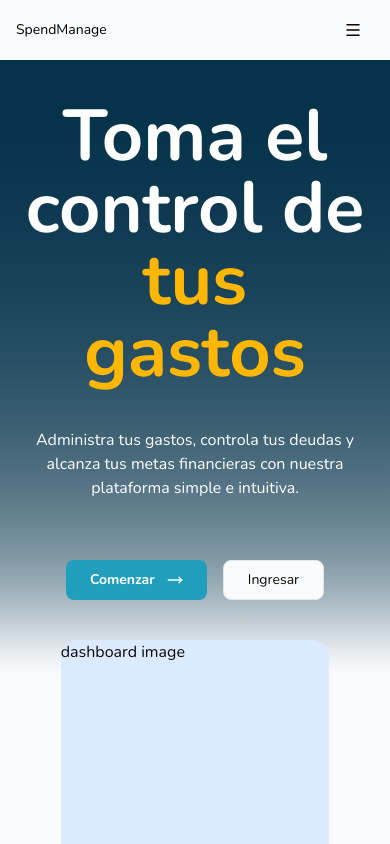
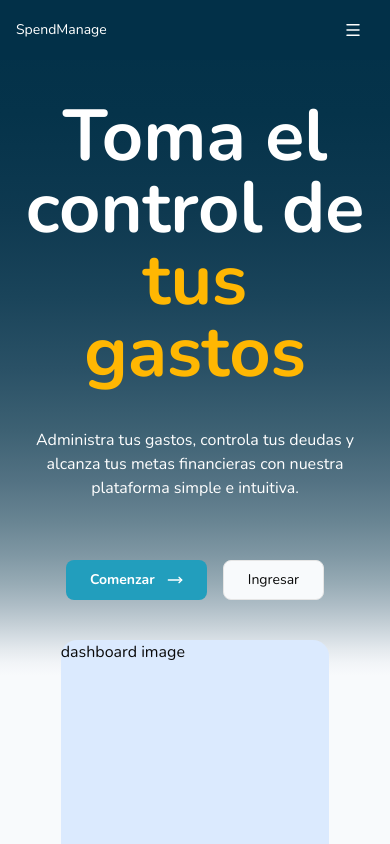
Before and after one commit to JahirMM/SpendManage, a Next.js app: page / in a window 390 px wide. Shown: the top 844 px of the page. Built offline with nearby package versions, Linux system fonts and the light colour scheme.

Commit message:
style(header): adecuarlo al color del fondo del hero

```diff
--- a/src/app/page.tsx
+++ b/src/app/page.tsx
@@ -5,7 +5,7 @@ export default function Home() {
   return (
     <>
       <Header />
-      <main className="relative z-50 max-w-5xl px-4 mx-auto xl:max-w-7xl xl:px-0">
+      <main className="relative z-30 max-w-5xl px-4 mx-auto xl:max-w-7xl xl:px-0">
         <Hero />
       </main>
       <div
--- a/src/home/components/Header.tsx
+++ b/src/home/components/Header.tsx
@@ -13,7 +13,7 @@ function Header() {
 
   return (
     <>
-      <header className="relative z-50 flex items-center justify-between max-w-5xl px-4 py-3 mx-auto text-black bg-background-page xl:max-w-7xl xl:px-0">
+      <header className="relative z-50 flex items-center justify-between max-w-5xl px-4 py-3 mx-auto text-white bg-primary xl:max-w-7xl xl:px-0">
         <span className="text-sm">SpendManage</span>
         <nav className="hidden md:block">
           <ul className="flex gap-5 text-sm">
@@ -54,11 +54,11 @@ function Header() {
         </div>
       </header>
       <div
-        className={`absolute shadow z-10 top-11 px-4 py-5 w-full bg-white md:hidden transition-transform duration-300 ease-in-out ${
+        className={`absolute shadow z-40 top-11 px-4 py-5 w-full bg-primary md:hidden transition-transform duration-300 ease-in-out ${
           showMenu ? "transform translate-y-0" : "transform -translate-y-full"
         }`}
       >
-        <nav>
+        <nav className="text-white">
           <ul className="flex flex-col gap-5 text-sm">
             <li>
               <a href="" className="hover:text-action hover:font-bold">
@@ -78,7 +78,7 @@ function Header() {
           </ul>
         </nav>
         <div className="mt-5 space-x-8 text-sm">
-          <a href="" className="hover:text-action hover:font-bold">Iniciar sesión</a>
+          <a href="" className="text-white hover:text-action hover:font-bold">Iniciar sesión</a>
           <Button type="button" size="sm">
             <a href="">Registrarse</a>
           </Button>
```
